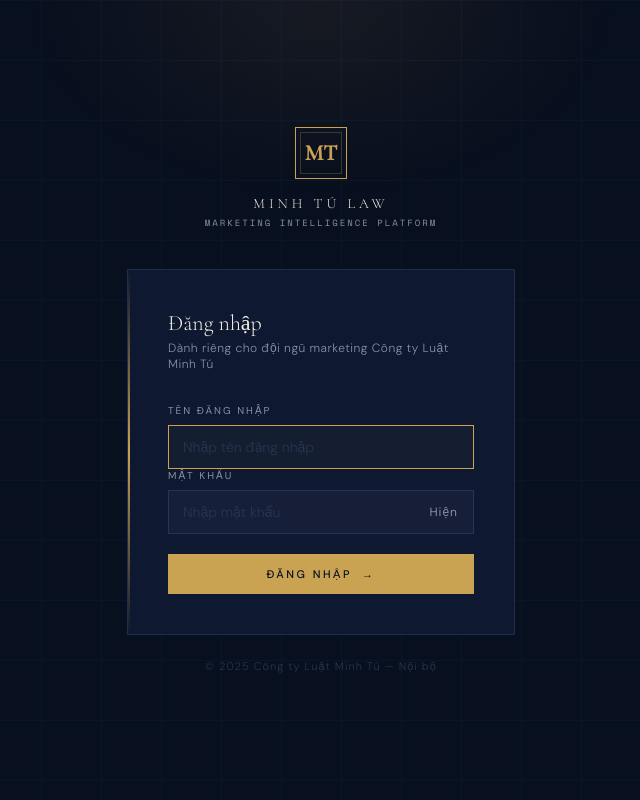
After one commit to hongtuluatsu-collab/tro-ly-marketing, a Flask app: page /login in a window 1280 px wide. The commit adds this page. Shown: the whole page, without its empty margins (319-959 px from the left). Run offline with Flask 3, Linux system fonts and the light colour scheme.

Commit message:
va loi dang nhap

```diff
--- a/app.py
+++ b/app.py
@@ -1,119 +1,145 @@
 import os
-import json
 import httpx
-from flask import Flask, render_template, request, jsonify, stream_with_context, Response
+from flask import Flask, render_template, request, jsonify, session, redirect, url_for
+from functools import wraps
 
 app = Flask(__name__)
+app.secret_key = os.environ.get("SECRET_KEY", "minhtú-law-secret-2025")
 
+# ── Config từ Environment Variables ──────────────────────────
 ANTHROPIC_API_KEY = os.environ.get("ANTHROPIC_API_KEY", "")
+LOGIN_USERNAME    = os.environ.get("LOGIN_USERNAME", "admin")
+LOGIN_PASSWORD    = os.environ.get("LOGIN_PASSWORD", "minhtú2025")
+
 ANTHROPIC_URL = "https://api.anthropic.com/v1/messages"
-HEADERS = {
+API_HEADERS = {
     "content-type": "application/json",
     "anthropic-version": "2023-06-01",
     "anthropic-beta": "web-search-2025-03-05",
 }
 
 
-def build_payload(prompt: str) -> dict:
-    return {
-        "model": "claude-sonnet-4-20250514",
-        "max_tokens": 2500,
-        "tools": [{"type": "web_search_20250305", "name": "web_search"}],
-        "messages": [{"role": "user", "content": prompt}],
-    }
+# ── Auth decorator ────────────────────────────────────────────
+def login_required(f):
+    @wraps(f)
+    def decorated(*args, **kwargs):
+        if not session.get("logged_in"):
+            return redirect(url_for("login"))
+        return f(*args, **kwargs)
+    return decorated
 
 
+# ── Claude helper ─────────────────────────────────────────────
 def call_claude(prompt: str) -> str:
     if not ANTHROPIC_API_KEY:
-        return "❌ Chưa cấu hình ANTHROPIC_API_KEY. Vui lòng thêm vào Environment Variables trên Railway."
-
-    payload = build_payload(prompt)
+        return "❌ Chưa cấu hình ANTHROPIC_API_KEY trong Railway Variables."
     with httpx.Client(timeout=120) as client:
         resp = client.post(
             ANTHROPIC_URL,
-            headers={**HEADERS, "x-api-key": ANTHROPIC_API_KEY},
-            json=payload,
+            headers={**API_HEADERS, "x-api-key": ANTHROPIC_API_KEY},
+            json={
+                "model": "claude-sonnet-4-20250514",
+                "max_tokens": 2500,
+                "tools": [{"type": "web_search_20250305", "name": "web_search"}],
+                "messages": [{"role": "user", "content": prompt}],
+            },
         )
         resp.raise_for_status()
         data = resp.json()
-        texts = [b["text"] for b in data.get("content", []) if b.get("type") == "text"]
-        return "\n".join(texts)
+        return "\n".join(b["text"] for b in data.get("content", []) if b.get("type") == "text")
 
 
-# ── Routes ──────────────────────────────────────────────────
-
-@app.route("/")
-def index():
-    return render_template("index.html")
+# ── Auth routes ───────────────────────────────────────────────
+@app.route("/login", methods=["GET", "POST"])
+def login():
+    error = None
+    if request.method == "POST":
+        username = request.form.get("username", "").strip()
+        password = request.form.get("password", "").strip()
+        if username == LOGIN_USERNAME and password == LOGIN_PASSWORD:
+            session["logged_in"] = True
+            session["username"] = username
+            return redirect(url_for("index"))
+        error = "Tên đăng nhập hoặc mật khẩu không đúng."
+    return render_template("login.html", error=error)
 
 
+@app.route("/logout")
+def logout():
+    session.clear()
+    return redirect(url_for("login"))
+
+
+# ── Main app ──────────────────────────────────────────────────
+@app.route("/")
+@login_required
+def index():
+    return render_template("index.html", username=session.get("username"))
+
+
+@app.route("/api/health")
+@login_required
+def health():
+    return jsonify({"status": "ok", "api_key_set": bool(ANTHROPIC_API_KEY)})
+
+
+# ── API endpoints ─────────────────────────────────────────────
 @app.route("/api/research", methods=["POST"])
+@login_required
 def api_research():
-    body = request.get_json()
+    body  = request.get_json()
     query = body.get("query", "").strip()
-    scope = body.get("scope", "both")
-    rtype = body.get("type", "market")
-
     if not query:
         return jsonify({"error": "Vui lòng nhập chủ đề cần nghiên cứu."}), 400
 
     scope_map = {"both": "trong nước và quốc tế", "vn": "trong nước Việt Nam", "intl": "quốc tế"}
-    type_map = {
-        "market": "thị trường và xu hướng",
-        "competitor": "đối thủ cạnh tranh",
-        "legal": "văn bản pháp luật mới",
-        "opportunity": "cơ hội kinh doanh",
-    }
+    type_map  = {"market": "thị trường và xu hướng", "competitor": "đối thủ cạnh tranh",
+                 "legal": "văn bản pháp luật mới", "opportunity": "cơ hội kinh doanh"}
 
     prompt = f"""Bạn là chuyên gia phân tích thị trường pháp lý cho Công ty Luật Minh Tú tại TP.HCM.
-Hãy thực hiện nghiên cứu tổng hợp {scope_map.get(scope, 'trong nước và quốc tế')} về: "{query}"
-Loại phân tích: {type_map.get(rtype, 'thị trường và xu hướng')}
+Hãy nghiên cứu tổng hợp {scope_map.get(body.get('scope','both'))} về: "{query}"
+Loại phân tích: {type_map.get(body.get('type','market'))}
 
-Viết báo cáo chuyên nghiệp bằng tiếng Việt gồm:
+Viết báo cáo tiếng Việt chuyên nghiệp gồm:
 # Tóm tắt điều hành
 ## Phân tích chi tiết
 ## Xu hướng chính
 ## Cơ hội & Thách thức
 ## Khuyến nghị cho Công ty Luật Minh Tú
 
-Súc tích, có số liệu cụ thể, thực tế với thị trường Việt Nam."""
+Súc tích, số liệu cụ thể, thực tế với thị trường Việt Nam."""
 
     try:
-        result = call_claude(prompt)
-        return jsonify({"result": result})
+        return jsonify({"result": call_claude(prompt)})
     except httpx.HTTPStatusError as e:
-        if e.response.status_code == 401:
-            return jsonify({"error": "API Key không hợp lệ. Kiểm tra lại Environment Variable."}), 401
-        return jsonify({"error": f"Lỗi API: {e.response.status_code}"}), 500
+        code = e.response.status_code
+        if code == 401:
+            return jsonify({"error": "API Key không hợp lệ."}), 401
+        return jsonify({"error": f"Lỗi Anthropic API: {code}"}), 500
     except Exception as e:
         return jsonify({"error": str(e)}), 500
 
 
 @app.route("/api/news", methods=["POST"])
+@login_required
 def api_news():
-    body = request.get_json()
-    filters = body.get("filters", ["bds", "nn", "pl", "tt"])
+    body         = request.get_json()
+    filters      = body.get("filters", ["bds", "nn", "pl", "tt"])
     content_type = body.get("contentType", "post")
-    extra = body.get("extra", "").strip()
+    extra        = body.get("extra", "").strip()
 
-    topic_map = {
-        "bds": "bất động sản",
-        "nn": "người nước ngoài tại Việt Nam",
-        "pl": "pháp lý doanh nghiệp",
-        "tt": "tố tụng tại toà án",
-    }
-    topics = [topic_map[f] for f in filters if f in topic_map]
-
+    topic_map = {"bds": "bất động sản", "nn": "người nước ngoài tại Việt Nam",
+                 "pl": "pháp lý doanh nghiệp", "tt": "tố tụng tại toà án"}
     ct_map = {
-        "post": "bài viết content marketing cho Facebook/Website (hook mạnh, phân tích vấn đề, CTA liên hệ Luật Minh Tú)",
+        "post":  "bài viết content marketing cho Facebook/Website (hook mạnh, phân tích vấn đề, CTA liên hệ Luật Minh Tú)",
         "video": "kịch bản video ngắn 60-90 giây (Hook 5s → Intro thương hiệu → Nội dung chính → Outro CTA)",
-        "mc": 'kịch bản MC cho chương trình "Alo Luật Sư" (lời dẫn → giới thiệu vấn đề → câu hỏi gợi mở luật sư → câu kết)',
+        "mc":    'kịch bản MC chương trình "Alo Luật Sư" (lời dẫn → giới thiệu vấn đề → câu hỏi gợi mở → câu kết)',
     }
 
     prompt = f"""Bạn là chuyên gia content marketing cho Công ty Luật Minh Tú tại TP.HCM.
 
-NHIỆM VỤ: Tìm 10 tin pháp lý nóng nhất hôm nay về: {", ".join(topics)}.
-Sau đó soạn {ct_map.get(content_type, ct_map["post"])} cho tin nổi bật nhất.
+NHIỆM VỤ: Tìm 10 tin pháp lý nóng nhất hôm nay về: {", ".join(topic_map[f] for f in filters if f in topic_map)}.
+Sau đó soạn {ct_map.get(content_type, ct_map['post'])} cho tin nổi bật nhất.
 {"Yêu cầu thêm: " + extra if extra else ""}
 
 ĐỊNH DẠNG:
@@ -122,7 +148,7 @@ Sau đó soạn {ct_map.get(content_type, ct_map["post"])} cho tin nổi bật n
 
 ---
 ## ✍️ NỘI DUNG SOẠN THẢO (tin số 1)
-[Soạn đầy đủ theo định dạng đã chọn]
+[Soạn đầy đủ]
 
 ---
 ## 💡 GỢI Ý CHỦ ĐỀ TIẾP THEO (3 ý tưởng)
@@ -130,37 +156,34 @@ Sau đó soạn {ct_map.get(content_type, ct_map["post"])} cho tin nổi bật n
 Viết tiếng Việt, sắc bén, thu hút."""
 
     try:
-        result = call_claude(prompt)
-        return jsonify({"result": result})
+        return jsonify({"result": call_claude(prompt)})
     except Exception as e:
         return jsonify({"error": str(e)}), 500
 
 
 @app.route("/api/plan", methods=["POST"])
+@login_required
 def api_plan():
-    body = request.get_json()
+    body  = request.get_json()
     goals = body.get("goals", "").strip()
-    revenue = body.get("revenue", "").strip()
-    budget = body.get("budget", "").strip()
-    focus = body.get("focus", "all")
-    market = body.get("market", "hcm")
-    timeframe = body.get("timeframe", "5y")
-
     if not goals:
         return jsonify({"error": "Vui lòng nhập mục tiêu kinh doanh."}), 400
 
-    focus_map = {"all": "tất cả lĩnh vực", "bds": "bất động sản", "nn": "người nước ngoài", "corp": "pháp lý doanh nghiệp", "liti": "tố tụng"}
-    market_map = {"hcm": "TP. Hồ Chí Minh", "hn": "Hà Nội", "national": "toàn quốc", "regional": "TP.HCM và vùng lân cận"}
-    plan_map = {"5y": "5 NĂM (2025-2030)", "3y": "3 NĂM (2025-2027)", "1y": "1 NĂM (2025)", "month": "THÁNG"}
+    focus_map  = {"all": "tất cả lĩnh vực", "bds": "bất động sản", "nn": "người nước ngoài",
+                  "corp": "pháp lý doanh nghiệp", "liti": "tố tụng"}
+    market_map = {"hcm": "TP. Hồ Chí Minh", "hn": "Hà Nội",
+                  "national": "toàn quốc", "regional": "TP.HCM và vùng lân cận"}
+    plan_map   = {"5y": "5 NĂM (2025-2030)", "3y": "3 NĂM (2025-2027)",
+                  "1y": "1 NĂM (2025)", "month": "THÁNG"}
 
-    prompt = f"""Bạn là Giám đốc Chiến lược Marketing cho Công ty Luật Minh Tú — chuyên về BĐS, người nước ngoài, pháp lý doanh nghiệp và tố tụng. Có chương trình "Alo Luật Sư" nổi tiếng tại TP.HCM.
+    prompt = f"""Bạn là Giám đốc Chiến lược Marketing cho Công ty Luật Minh Tú — chuyên BĐS, người nước ngoài, pháp lý doanh nghiệp, tố tụng. Có chương trình "Alo Luật Sư" nổi tiếng tại TP.HCM.
 
-XÂY DỰNG KẾ HOẠCH MARKETING {plan_map.get(timeframe, "5 NĂM")}:
-- Doanh thu mục tiêu: {revenue or "chưa xác định"}
-- Ngân sách marketing: {budget or "đề xuất phù hợp"}
-- Lĩnh vực trọng tâm: {focus_map.get(focus, "tất cả")}
-- Thị trường: {market_map.get(market, "TP. Hồ Chí Minh")}
-- Mục tiêu chiến lược: {goals}
+XÂY DỰNG KẾ HOẠCH MARKETING {plan_map.get(body.get('timeframe','5y'))}:
+- Doanh thu mục tiêu: {body.get('revenue') or 'chưa xác định'}
+- Ngân sách marketing: {body.get('budget') or 'đề xuất phù hợp'}
+- Lĩnh vực trọng tâm: {focus_map.get(body.get('focus','all'))}
+- Thị trường: {market_map.get(body.get('market','hcm'))}
+- Mục tiêu: {goals}
 
 Kế hoạch gồm:
 # PHÂN TÍCH TÌNH HÌNH (SWOT + thị trường)
@@ -169,27 +192,19 @@ Kế hoạch gồm:
 ## Digital (SEO, Social, YouTube "Alo Luật Sư")
 ## Content & PR
 ## Offline & Networking
-# PHÂN BỔ NGÂN SÁCH (bảng chi tiết theo %)
+# PHÂN BỔ NGÂN SÁCH (bảng chi tiết %)
 # LỘ TRÌNH TRIỂN KHAI (timeline + milestone)
 # ĐO LƯỜNG & KPI DASHBOARD
 
-Viết tiếng Việt, chuyên nghiệp, số liệu thực tế, có thể triển khai ngay."""
+Viết tiếng Việt, chuyên nghiệp, số liệu thực tế, triển khai được ngay."""
 
     try:
-        result = call_claude(prompt)
-        return jsonify({"result": result})
+        return jsonify({"result": call_claude(prompt)})
     except Exception as e:
         return jsonify({"error": str(e)}), 500
 
 
-@app.route("/api/health")
-def health():
-    return jsonify({
-        "status": "ok",
-        "api_key_set": bool(ANTHROPIC_API_KEY),
-    })
-
-
+# ── Run ───────────────────────────────────────────────────────
 if __name__ == "__main__":
     port = int(os.environ.get("PORT", 5000))
-    app.run(host="0.0.0.0", port=port, debug=False)
+    app.run(host="0.0.0.0", port=port)
--- a/railway.json
+++ b/railway.json
@@ -1,8 +1,6 @@
 {
   "$schema": "https://railway.app/railway.schema.json",
-  "build": {
-    "builder": "NIXPACKS"
-  },
+  "build": { "builder": "NIXPACKS" },
   "deploy": {
     "startCommand": "gunicorn app:app --bind 0.0.0.0:$PORT --workers 2 --timeout 120",
     "restartPolicyType": "ON_FAILURE",
--- /dev/null
+++ b/templates/login.html
@@ -0,0 +1,142 @@
+<!DOCTYPE html>
+<html lang="vi">
+<head>
+<meta charset="UTF-8">
+<meta name="viewport" content="width=device-width, initial-scale=1.0">
+<title>Đăng nhập — Minh Tú Marketing Intelligence</title>
+<link href="https://fonts.googleapis.com/css2?family=Cormorant+Garamond:ital,wght@0,300;0,400;0,500;1,400&family=DM+Sans:wght@300;400;500&family=Space+Mono&display=swap" rel="stylesheet">
+<style>
+*{margin:0;padding:0;box-sizing:border-box}
+:root{--navy:#080f1e;--navy2:#0e1830;--navy3:#14213d;--gold:#c9a252;--gold2:#e8c47a;--cream:#e8dfc8;--cream2:#f4f0e6;--muted:#8892a4;--border:#1e2d4a;--border2:#263552;}
+body{background:var(--navy);font-family:'DM Sans',sans-serif;font-weight:300;min-height:100vh;display:flex;align-items:center;justify-content:center;overflow:hidden;}
+
+/* grid bg */
+body::before{content:'';position:fixed;inset:0;background-image:linear-gradient(var(--border) 1px,transparent 1px),linear-gradient(90deg,var(--border) 1px,transparent 1px);background-size:60px 60px;opacity:0.2;pointer-events:none;}
+
+/* gold glow top */
+body::after{content:'';position:fixed;top:-200px;left:50%;transform:translateX(-50%);width:600px;height:400px;background:radial-gradient(ellipse,rgba(201,162,82,0.08) 0%,transparent 70%);pointer-events:none;}
+
+.login-wrap{position:relative;z-index:10;width:100%;max-width:420px;padding:1rem;}
+
+/* logo */
+.brand{text-align:center;margin-bottom:2.5rem;}
+.brand-mark{
+  width:52px;height:52px;border:1.5px solid var(--gold);
+  display:inline-flex;align-items:center;justify-content:center;
+  font-family:'Cormorant Garamond',serif;font-size:22px;font-weight:600;color:var(--gold);
+  position:relative;margin-bottom:1rem;
+}
+.brand-mark::after{content:'';position:absolute;inset:4px;border:0.5px solid rgba(201,162,82,0.25);}
+.brand-name{font-family:'Cormorant Garamond',serif;font-size:14px;letter-spacing:4px;color:var(--cream2);text-transform:uppercase;display:block;}
+.brand-sub{font-family:'Space Mono',monospace;font-size:9px;letter-spacing:2px;color:var(--muted);text-transform:uppercase;margin-top:4px;display:block;}
+
+/* card */
+.card{background:var(--navy2);border:1px solid var(--border);padding:2.5rem;position:relative;}
+.card::before{content:'';position:absolute;left:0;top:0;bottom:0;width:2px;background:linear-gradient(180deg,transparent,var(--gold),transparent);}
+
+.card-title{font-family:'Cormorant Garamond',serif;font-size:22px;font-weight:300;color:var(--cream2);margin-bottom:4px;}
+.card-sub{font-size:12px;color:var(--muted);margin-bottom:2rem;letter-spacing:0.5px;}
+
+label{display:block;font-size:10px;letter-spacing:2px;text-transform:uppercase;color:var(--muted);margin-bottom:8px;font-weight:400;}
+.input-wrap{position:relative;margin-bottom:1.25rem;}
+input{
+  width:100%;background:rgba(255,255,255,0.03);border:1px solid var(--border2);
+  color:var(--cream);padding:12px 14px;font-family:'DM Sans',sans-serif;
+  font-size:14px;font-weight:300;outline:none;transition:border-color 0.2s,background 0.2s;
+  border-radius:0;-webkit-appearance:none;
+}
+input:focus{border-color:var(--gold);background:rgba(201,162,82,0.04);}
+input::placeholder{color:var(--border2);}
+
+/* toggle password */
+.toggle-pw{
+  position:absolute;right:12px;top:50%;transform:translateY(-50%);
+  background:none;border:none;color:var(--muted);cursor:pointer;
+  font-size:12px;letter-spacing:1px;padding:4px;
+  font-family:'DM Sans',sans-serif;
+}
+.toggle-pw:hover{color:var(--gold);}
+
+/* error */
+.error{
+  background:rgba(180,50,50,0.1);border:1px solid rgba(180,50,50,0.3);
+  border-left:2px solid #c05050;
+  padding:10px 14px;margin-bottom:1.25rem;
+  font-size:13px;color:#e07070;display:flex;align-items:center;gap:8px;
+}
+
+/* submit */
+.btn-login{
+  width:100%;padding:13px;background:var(--gold);color:var(--navy);
+  font-family:'DM Sans',sans-serif;font-size:11px;letter-spacing:2.5px;
+  text-transform:uppercase;cursor:pointer;border:none;font-weight:500;
+  transition:background 0.2s;margin-top:0.5rem;
+  display:flex;align-items:center;justify-content:center;gap:10px;
+}
+.btn-login:hover{background:var(--gold2);}
+.btn-login:disabled{opacity:0.5;cursor:not-allowed;}
+
+/* footer note */
+.login-footer{text-align:center;margin-top:1.5rem;font-size:11px;color:var(--border2);letter-spacing:1px;}
+
+/* animate in */
+.login-wrap{animation:fadeUp 0.5s ease;}
+@keyframes fadeUp{from{opacity:0;transform:translateY(20px)}to{opacity:1;transform:translateY(0)}}
+</style>
+</head>
+<body>
+<div class="login-wrap">
+
+  <div class="brand">
+    <div class="brand-mark">MT</div>
+    <span class="brand-name">Minh Tú Law</span>
+    <span class="brand-sub">Marketing Intelligence Platform</span>
+  </div>
+
+  <div class="card">
+    <div class="card-title">Đăng nhập</div>
+    <div class="card-sub">Dành riêng cho đội ngũ marketing Công ty Luật Minh Tú</div>
+
+    {% if error %}
+    <div class="error">⚠ {{ error }}</div>
+    {% endif %}
+
+    <form method="POST" action="/login" id="login-form">
+      <div class="form-group">
+        <label>Tên đăng nhập</label>
+        <input type="text" name="username" placeholder="Nhập tên đăng nhập" autocomplete="username" autofocus required>
+      </div>
+
+      <div class="form-group">
+        <label>Mật khẩu</label>
+        <div class="input-wrap">
+          <input type="password" name="password" id="pw-input" placeholder="Nhập mật khẩu" autocomplete="current-password" required>
+          <button type="button" class="toggle-pw" onclick="togglePw()">Hiện</button>
+        </div>
+      </div>
+
+      <button type="submit" class="btn-login" id="btn-submit">
+        <span>Đăng nhập</span>
+        <span>→</span>
+      </button>
+    </form>
+  </div>
+
+  <div class="login-footer">© 2025 Công ty Luật Minh Tú — Nội bộ</div>
+</div>
+
+<script>
+function togglePw(){
+  const inp = document.getElementById('pw-input');
+  const btn = inp.nextElementSibling;
+  if(inp.type === 'password'){inp.type='text';btn.textContent='Ẩn';}
+  else{inp.type='password';btn.textContent='Hiện';}
+}
+document.getElementById('login-form').addEventListener('submit',function(){
+  const btn = document.getElementById('btn-submit');
+  btn.disabled = true;
+  btn.innerHTML = '<span>Đang xác thực...</span>';
+});
+</script>
+</body>
+</html>
```
Also changed, not shown: templates/index.html (+52 -138 lines).
